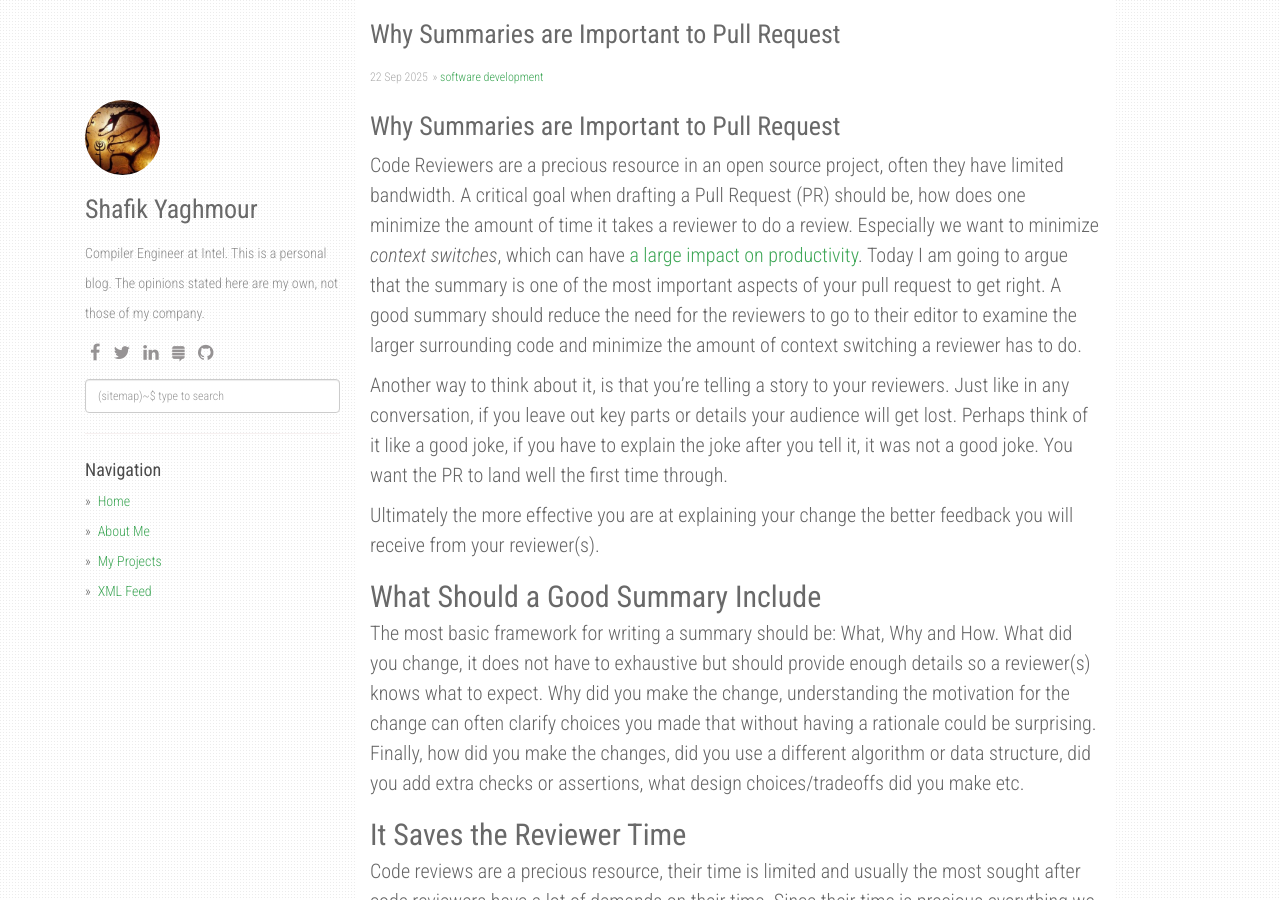
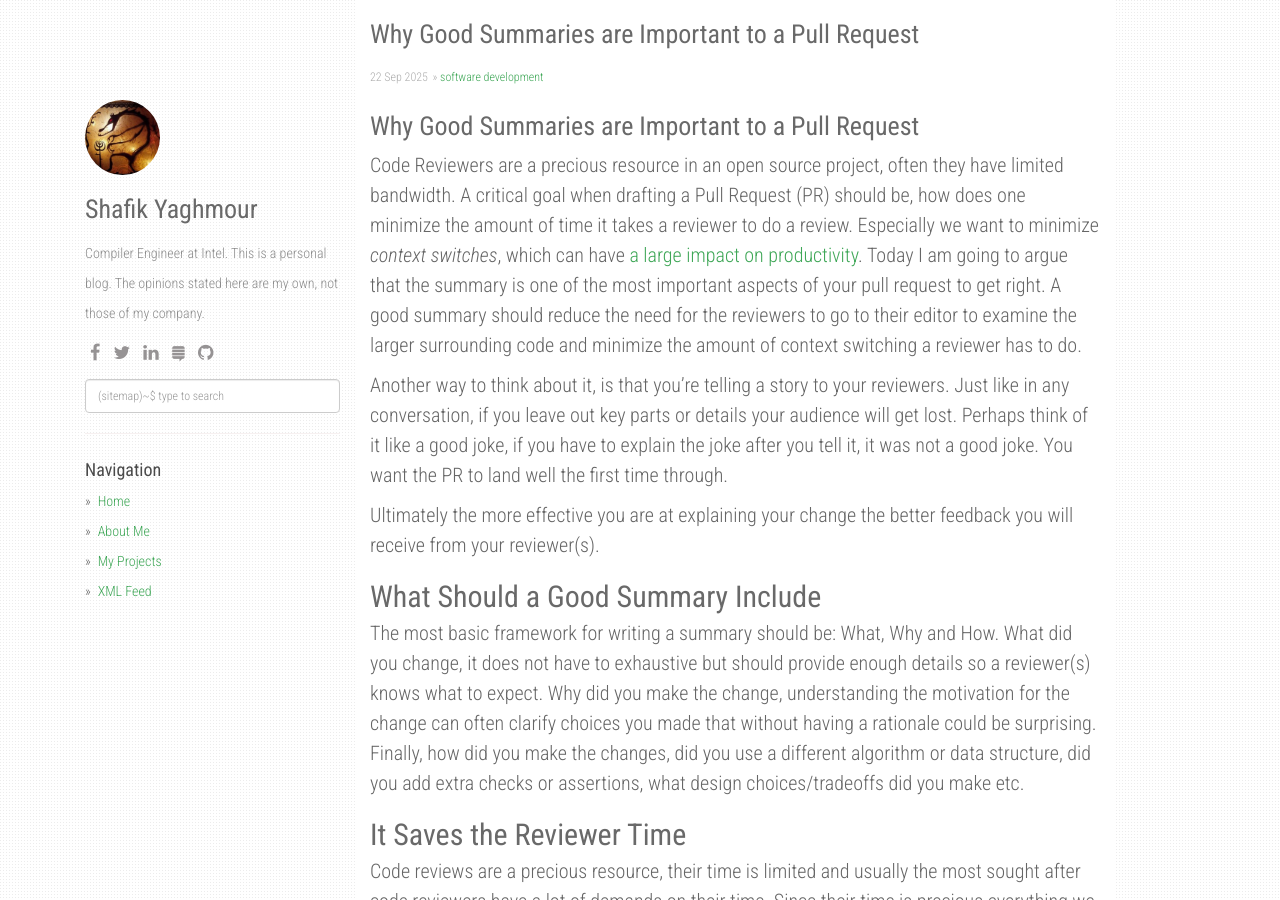
Before and after one commit to shafik/shafik.github.io, a Jekyll site: the page built from _posts/2025-09-22-why-summaries-are-important-for-prs.md, in a window 1280 px wide and 900 px high. Built offline with Jekyll 4.4.1, drawn with Linux system fonts in a browser that asks for light colours; nearby versions of some CDN libraries; comment, search, counter and statistics services are not loaded.

Commit message:
Fix up title to last post

```diff
--- a/_posts/2025-09-22-why-summaries-are-important-for-prs.md
+++ b/_posts/2025-09-22-why-summaries-are-important-for-prs.md
@@ -1,10 +1,10 @@
 ---
 layout: post
 categories: [software development]
-title: Why Summaries are Important to Pull Request
+title: Why Good Summaries are Important to a Pull Request
 ---
 
-# Why Summaries are Important to Pull Request
+# Why Good Summaries are Important to a Pull Request
 
 Code Reviewers are a precious resource in an open source project, often they have limited bandwidth. A critical goal when
 drafting a Pull Request (PR) should be, how does one minimize the amount of time it takes a reviewer to do a review. Especially
```
